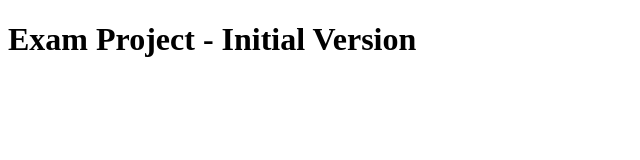
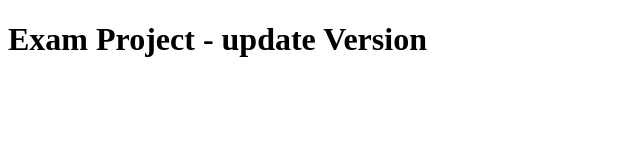
Before and after one commit to krisstineee999/exam-project, a plain HTML site: page index.html in a window 1280 px wide. Shown: the whole page, without its empty margins (0-640 px from the left). Drawn offline with Linux system fonts and the light colour scheme.

Commit message:
Update index.html and README.md

```diff
--- a/index.html
+++ b/index.html
@@ -6,7 +6,7 @@
     <title>Git Exam Project</title>
 </head>
 <body>
-    <h1>Exam Project - Initial Version</h1>
+    <h1>Exam Project - update Version</h1>
 
 </body>
 </html>
```
Also changed, not shown: 1 other file.
